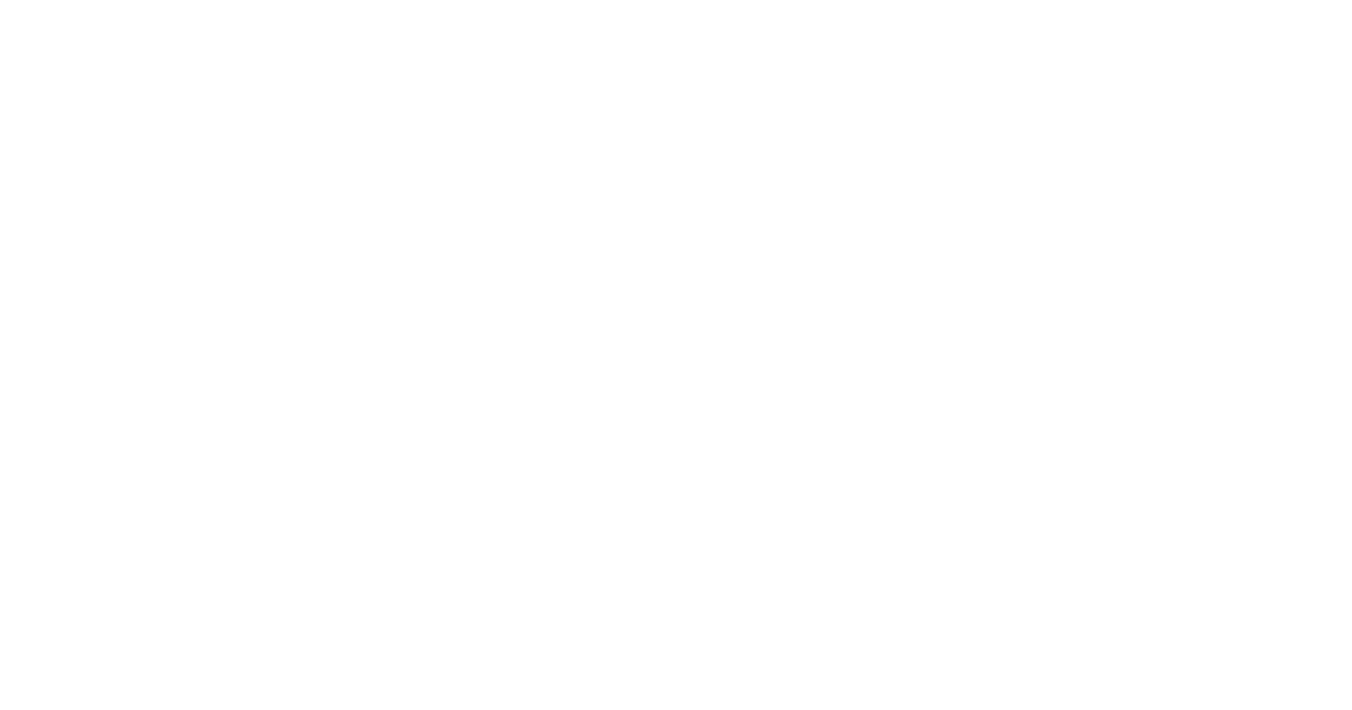
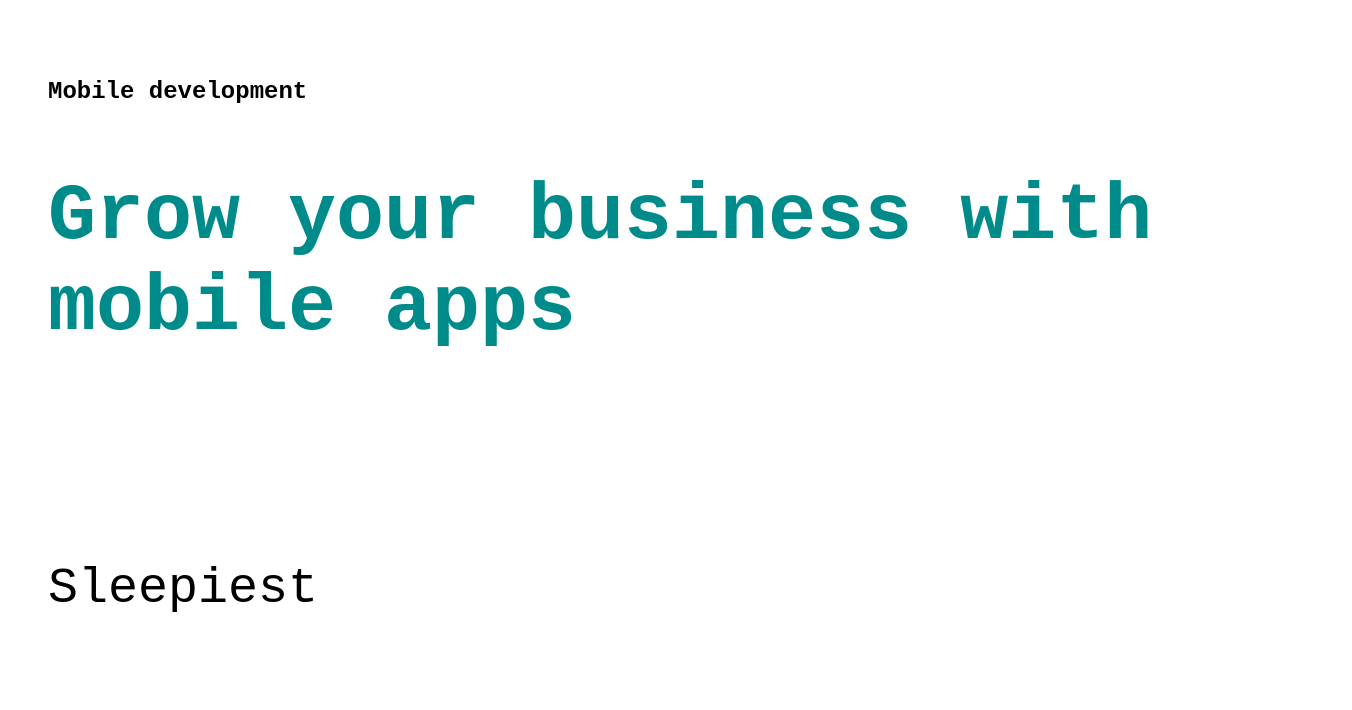
Before and after one commit to jesusfortea/2324_SMX2_M12.1_Fase4_A12_ForteaJes-s, a plain HTML site: page index.html in a window 1280 px wide. Shown: the whole page, 1352 px wide, since content can reach past the window. Drawn offline with Linux system fonts and the light colour scheme; a web font is replaced by a local one.

Commit message:
Estructura principal

```diff
--- /dev/null
+++ b/css/stylesheet.css
@@ -0,0 +1,51 @@
+
+
+/*
+    Creamos el estilo de las secciones, ya que todas son iguales.
+    Añadimos múltiples paddings para marcar los márgenes.
+*/
+
+.section{
+    width: 100%;
+    padding-left: 40px;
+    padding-top: 50px;
+    padding-right: 40px;
+    padding-bottom: 40px;
+}
+
+/*
+    Creamos el estilo del título
+*/
+
+#title{
+    font-size: 500%;
+    color: darkcyan;
+}
+
+/*
+    Se añade el estilo de Google Fonts
+*/
+
+.style{
+    font-family: "Reddit Mono", monospace;
+    font-optical-sizing: auto;
+    font-weight: <weight>;
+    font-style: normal;
+}
+
+/*
+    Hacemos el estilo de las secciones con display felx
+*/
+
+.section_partition{
+    display: flex;
+    width: 50%;
+}
+
+/*
+    Hacemos el segundo título para personalizarlo
+*/
+
+#second_title{
+    font-size: 50px;
+}
--- a/index.html
+++ b/index.html
@@ -3,9 +3,47 @@
 <head>
     <meta charset="UTF-8">
     <meta name="viewport" content="width=device-width, initial-scale=1.0">
-    <title>Document</title>
+
+    <!-- Añadimos título de la página -->
+    <title>Mobile Development</title>
+
+    <!-- Hacemos relación con el fichero css -->
+    <link rel="stylesheet" href="./css/stylesheet.css" type="text/css">
+
+    <!-- Importamos el estilo de letra -->
+    <style>
+        @import url('https://fonts.googleapis.com/css2?family=Reddit+Mono:wght@200..900&display=swap');
+    </style>
 </head>
+
 <body>
+
+    <!-- Creamos una sección para el encabezado -->
+    <section class="section">
+
+        <!-- Añadimos un mini título y un gran título, esos dos tendrán el mismo estilo de letra -->
+        <h2 class="style">Mobile development</h2>
+        <h1 id="title" class="style">Grow your business with mobile apps</h1>
+    </section>
+
+    <!-- Creamos la segunda sección, esta llevará la misma clase que la primera -->
+    <section class="section">
+
+        <!-- Añadimos una sección para hacer el display flex -->
+        <section>
+
+            <!-- Añadimos otra sección dentro de ella para dividirla en dos, 50% una y 50% otra -->
+            <section class="section_partition">
+                <p class="style" id="second_title">Sleepiest</p>
+            </section>
+
+            <!-- Añadimos otra sección dentro de ella para dividirla en dos, 50% una y 50% otra -->
+            <section class="section_partition">
+
+            </section>
+        </section>
+
+    </section>
 
 </body>
 </html>
```
